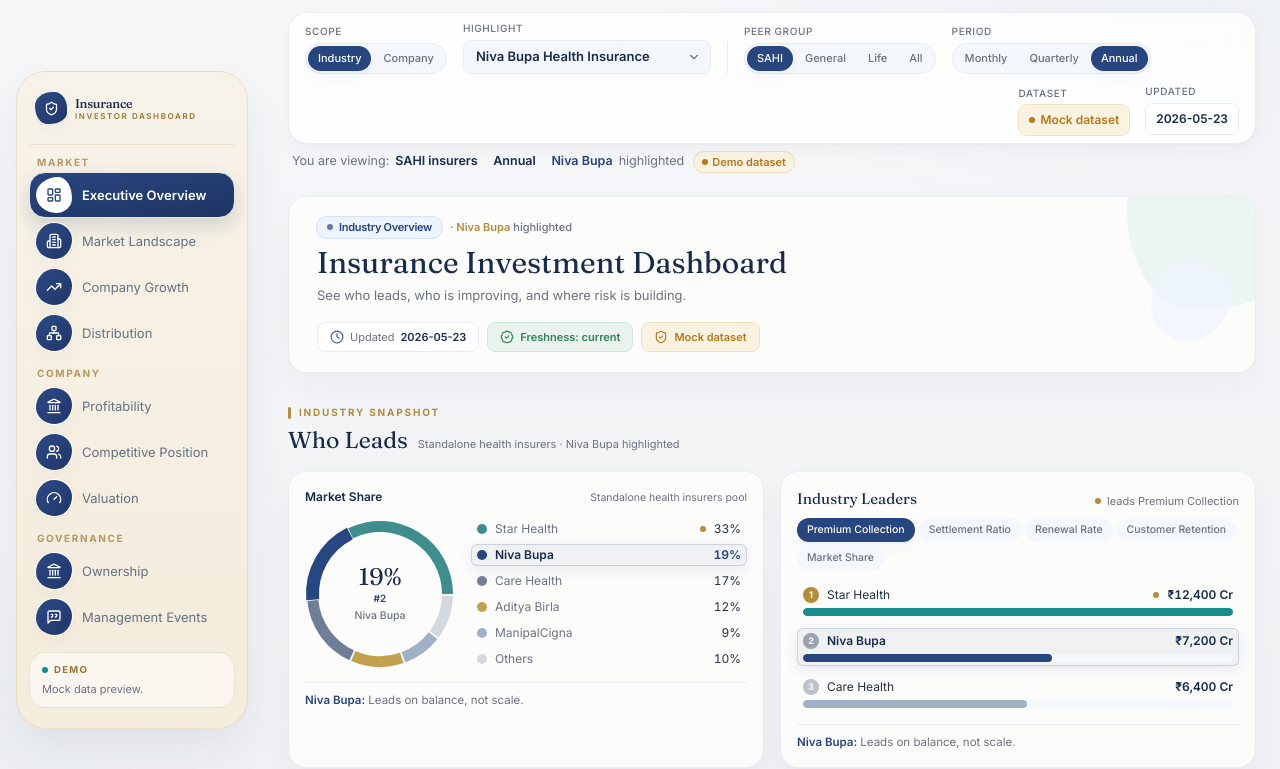
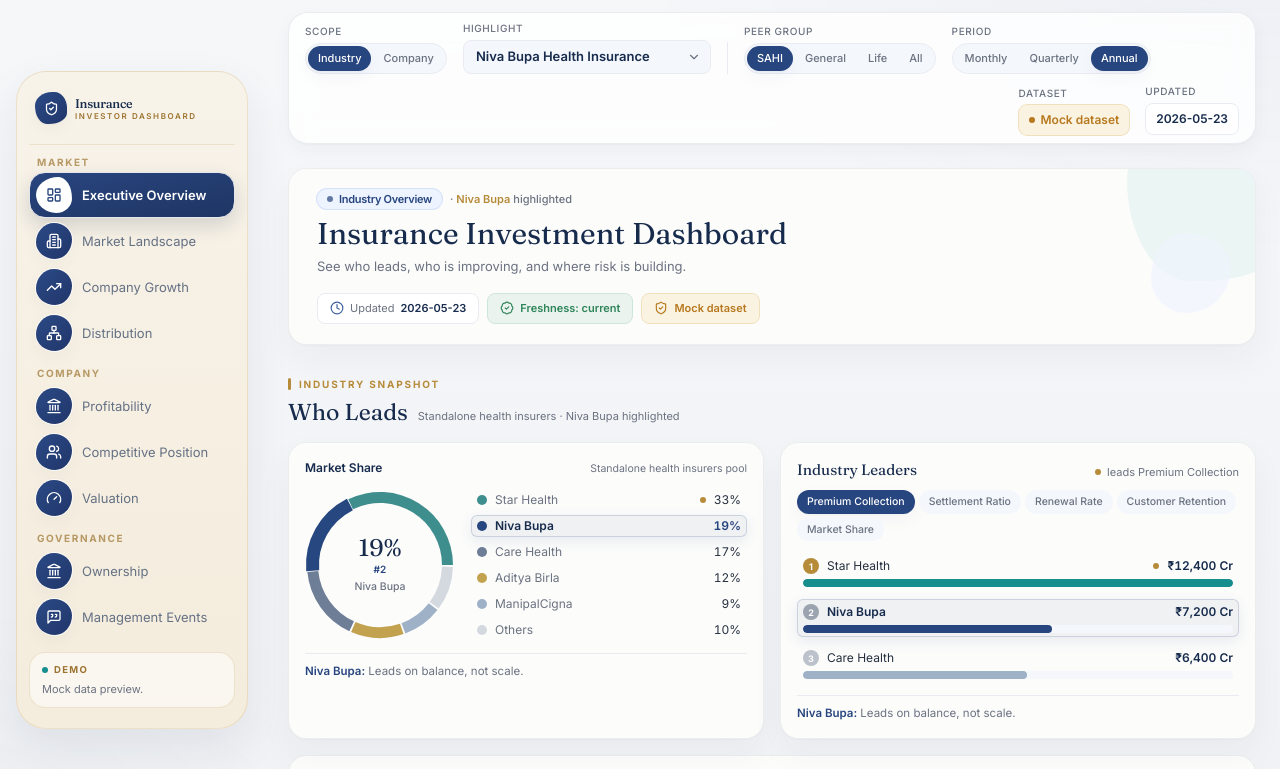
Before and after one commit to techmuns/healthinsurance, a React (Vite) app: page / in a window 1280 px wide. Shown: the top 769 px of the page. Built offline with nearby package versions, Linux system fonts and the light colour scheme.

Commit message:
Remove active-filter summary line to reduce visual noise
https://claude.ai/code/session_01DyoNQdT4Vj9dVSe1CKJDYU

```diff
--- a/src/components/TopFilterBar.tsx
+++ b/src/components/TopFilterBar.tsx
@@ -11,14 +11,6 @@ const scopeOptions: SegmentedOption<Scope>[] = [
   { value: 'industry-overview', label: 'Industry' },
   { value: 'company-view', label: 'Company' },
 ]
-
-// Compact labels for the "You are viewing" summary sentence.
-const peerGroupShort: Record<PeerGroup, string> = {
-  SAHI: 'SAHI insurers',
-  General: 'General insurers',
-  Life: 'Life insurers',
-  All: 'All insurers',
-}
 
 function FieldLabel({ children, hint }: { children: string; hint?: string }) {
   return (
@@ -43,8 +35,6 @@ export function TopFilterBar({ section }: { section?: string }) {
     setPeriod,
   } = useFilters()
   const isOverview = section === 'overview'
-  const highlighted = insurers.find((c) => c.id === highlightedCompany) ?? insurers[0]
-  const annualOnly = period !== 'Annual'
 
   return (
     <div className="sticky top-0 z-30 px-4 pt-3 sm:px-6">
@@ -112,32 +102,6 @@ export function TopFilterBar({ section }: { section?: string }) {
           </div>
         </div>
       </div>
-
-      {/* Active-filter summary — updates live so a filter change is always visible. */}
-      <div className="mt-2 flex flex-wrap items-center gap-x-1.5 gap-y-1 px-1 text-[12.5px] text-ink-secondary">
-        <span>You are viewing:</span>
-        <span className="font-semibold text-navy-deep">{peerGroupShort[peerGroup]}</span>
-        <span className="text-soft-border">·</span>
-        <span className="font-semibold text-navy-deep">{period}</span>
-        <span className="text-soft-border">·</span>
-        <span className="font-semibold text-navy-primary">{highlighted.shortName}</span>
-        <span>highlighted</span>
-        {isOverview && scope === 'company-view' && (
-          <>
-            <span className="text-soft-border">·</span>
-            <span className="font-semibold text-navy-deep">Company view</span>
-          </>
-        )}
-        <span className="ml-1 inline-flex items-center gap-1 rounded-full bg-gold-soft px-2 py-0.5 text-[11px] font-semibold text-gold ring-1 ring-[#F0E1BE]">
-          <span className="h-1.5 w-1.5 rounded-full bg-current" />
-          Demo dataset
-        </span>
-        {annualOnly && (
-          <span className="inline-flex items-center rounded-full bg-gold-soft px-2 py-0.5 text-[11px] font-semibold text-gold ring-1 ring-[#F0E1BE]">
-            Annual mock data only
-          </span>
-        )}
-      </div>
     </div>
   )
 }
```
